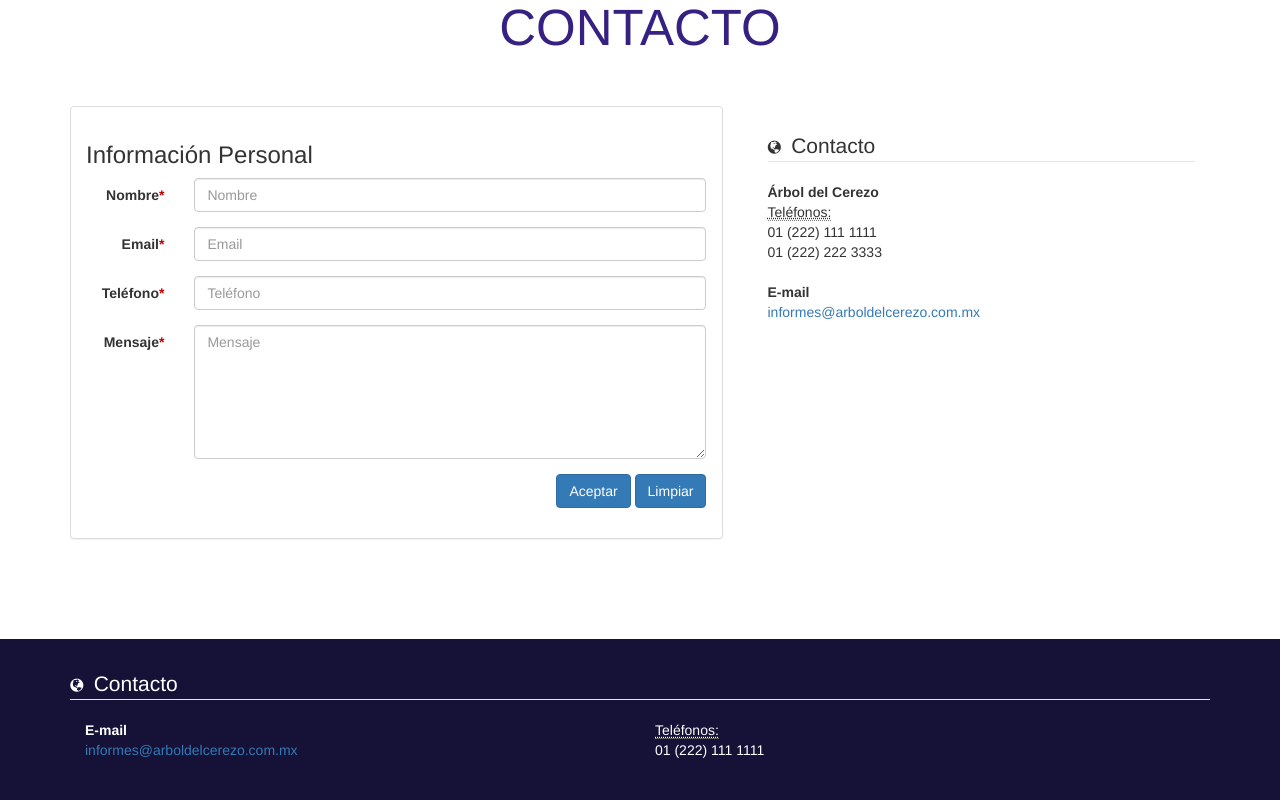
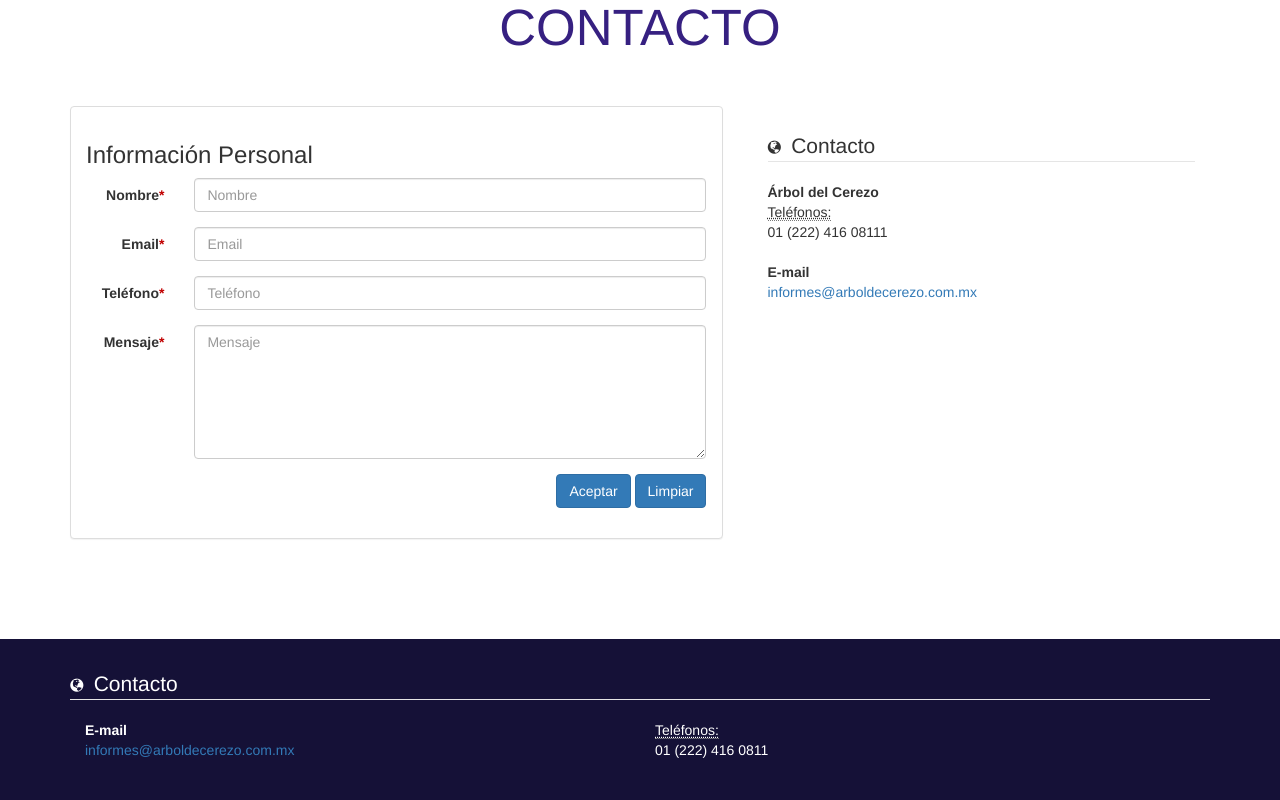
Before and after one commit to baggioginola/arboldelcerezo, a PHP site: template app/view/contacto.twig in a window 1280 px wide. Shown: the part 115-915 px from the top of the page. Run offline with PHP 8.4, Linux system fonts and the light colour scheme; the template is opened without the code that fills it, so the values that code supplies are empty; some libraries are stand-ins or nearby versions.

Commit message:
- receipt updated

```diff
--- a/app/controller/CContactController.class.inc.php
+++ b/app/controller/CContactController.class.inc.php
@@ -13,7 +13,7 @@ class Contact extends BaseController
     public static $object = null;
 
     private $parameters = array();
-    private $send_to = 'mariocuevas88@gmail.com';
+    private $send_to = 'informes@arboldecerezo.com.mx';
     private $subject = 'Contacto de Pagina Web';
     private $header = 'From:  Sitio Web <informes@arboldecerezo.com.mx>';
     private $message = '';
--- a/app/view/contacto.twig
+++ b/app/view/contacto.twig
@@ -103,12 +103,12 @@
                                     <strong>Árbol del Cerezo</strong><br>
                                     <abbr title="Phone">
                                         Teléfonos:</abbr><br>
-                                    01 (222) 111 1111<br>
-                                    01 (222) 222 3333<br>
+                                    01 (222) 416 08111<br>
+
                                 </address>
                                 <address>
                                     <strong>E-mail</strong><br>
-                                    <a href="mailto:#">informes@arboldelcerezo.com.mx</a>
+                                    <a href="mailto:#">informes@arboldecerezo.com.mx</a>
                                 </address>
                             </form>
                         </div>
--- a/app/view/layout/master.twig
+++ b/app/view/layout/master.twig
@@ -83,7 +83,7 @@
                         <form>
                             <address>
                                 <strong style="color: #fff">E-mail</strong><br>
-                                <a href="mailto:#">informes@arboldelcerezo.com.mx</a>
+                                <a href="mailto:#">informes@arboldecerezo.com.mx</a>
                             </address>
                         </form>
                     </div>
@@ -92,7 +92,7 @@
                             <address style="color: #FFF;">
                                 <abbr title="Phone">
                                     Teléfonos:</abbr><br>
-                                01 (222) 111 1111<br>
+                                01 (222) 416 0811<br>
                             </address>
                         </form>
                     </div>
```
